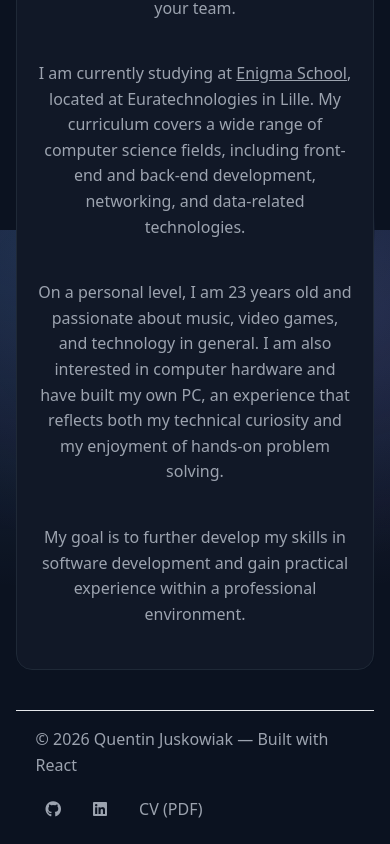
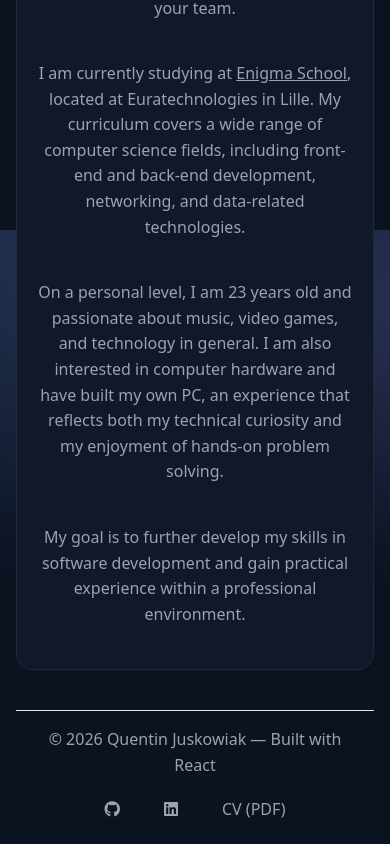
Before and after one commit to QuentinoDelFuego/CV_React, a React (Vite) app in the folder my_app/: page / in a window 390 px wide. Shown: the part 614-1458 px from the top of the page. Built offline with nearby package versions, Linux system fonts and the light colour scheme.

Commit message:
centrer elements footer mobile

```diff
--- a/my_app/src/index.css
+++ b/my_app/src/index.css
@@ -206,3 +206,21 @@ section {
 section p {
   margin: 22px 0;
 }
+
+@media (max-width: 600px) {
+  footer {
+    text-align: center;
+    display: flex;
+    flex-direction: column;
+    align-items: center;
+    gap: 12px;
+  }
+
+  footer nav {
+    justify-content: center;
+  }
+
+  footer nav a {
+    margin: 0 6px;
+  }
+}
```
